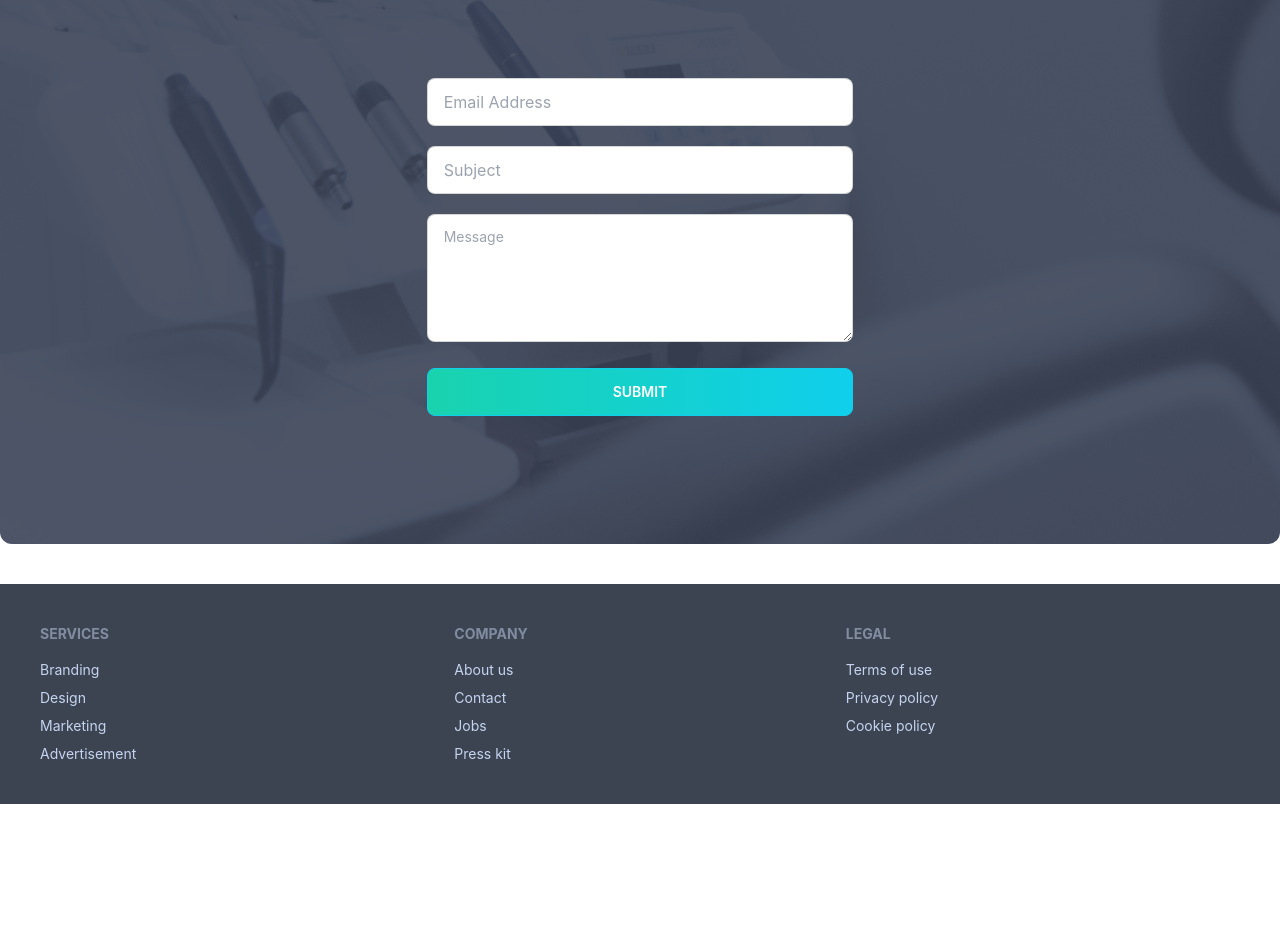
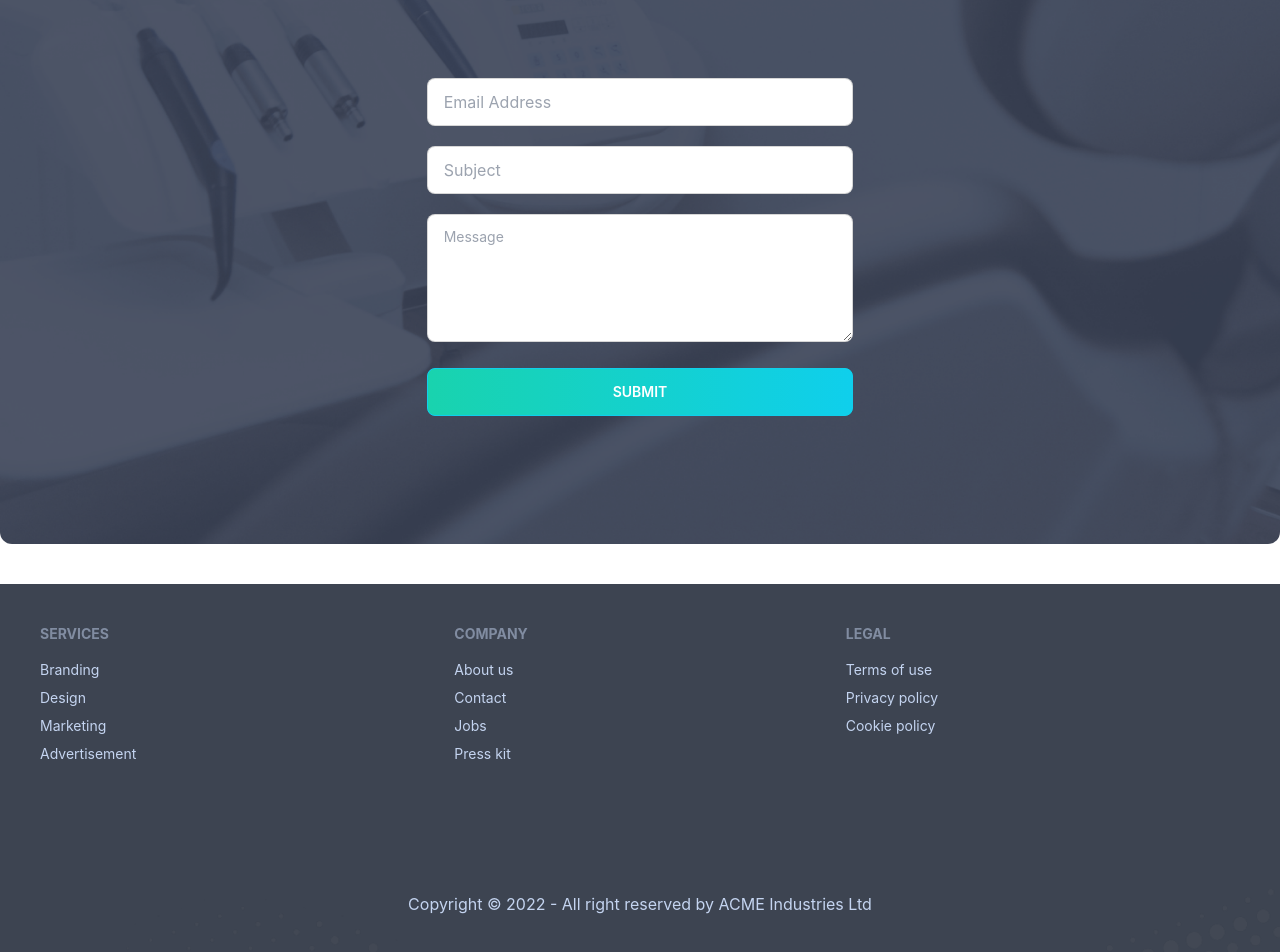
Before and after one commit to Mezan2002/doctors_portal_client_by_mezan, a React (Create React App) app: page / in a window 1280 px wide. Shown: the part 3825-4777 px from the top of the page. Before the commit the page ends 4629 px from the top, so only its background shows below. Built offline with nearby package versions, Linux system fonts and the light colour scheme.

Commit message:
Module 71 finished

```diff
--- a/src/Layout/Main/Main.js
+++ b/src/Layout/Main/Main.js
@@ -1,6 +1,6 @@
 import React from "react";
 import { Outlet } from "react-router-dom";
-import Footer from "../../Pages/Shared/Footer/Footer";
+import BgFooter from "../../Pages/Shared/Footer/Footer";
 import Navbar from "../../Pages/Shared/Navbar/Navbar";
 
 const Main = () => {
@@ -10,7 +10,7 @@ const Main = () => {
         <Navbar></Navbar>
         <Outlet></Outlet>
       </div>
-      <Footer></Footer>
+      <BgFooter></BgFooter>
     </div>
   );
 };
--- a/src/Pages/Home/Contact/Contact.js
+++ b/src/Pages/Home/Contact/Contact.js
@@ -1,12 +1,14 @@
 import React from "react";
 import Bg from "../../../assets/images/appointment.png";
-import PrimaryButton from "../../../components/PrimaryButton/PrimaryButton";
 
 const Contact = () => {
   return (
     <section
       className="mt-16 py-32 mb-10 rounded-xl"
-      style={{ backgroundImage: `url(${Bg})` }}
+      style={{
+        backgroundImage: `url(${Bg})`,
+        backgroundSize: "cover",
+      }}
     >
       <div className="w-4/12 mx-auto">
         <div className="text-center mb-20">
--- a/src/Pages/Shared/Footer/Footer.js
+++ b/src/Pages/Shared/Footer/Footer.js
@@ -1,50 +1,60 @@
 import React from "react";
+import { Link } from "react-router-dom";
+import BgFooter from "../../../assets/images/footer.png";
 
 const Footer = () => {
   return (
     <div>
-      <footer className="footer p-10 bg-neutral text-neutral-content">
+      <footer
+        style={{ backgroundImage: `url(${BgFooter})` }}
+        className="p-10 bg-neutral text-neutral-content"
+      >
+        <div className="footer">
           <div>
             <span className="footer-title">Services</span>
-          <a className="link link-hover" href="/">
+            <Link to="/" className="link link-hover" href="/">
               Branding
-          </a>
-          <a className="link link-hover" href="/">
+            </Link>
+            <Link to="/" className="link link-hover" href="/">
               Design
-          </a>
-          <a className="link link-hover" href="/">
+            </Link>
+            <Link to="/" className="link link-hover" href="/">
               Marketing
-          </a>
-          <a className="link link-hover" href="/">
+            </Link>
+            <Link to="/" className="link link-hover" href="/">
               Advertisement
-          </a>
+            </Link>
           </div>
           <div>
             <span className="footer-title">Company</span>
-          <a className="link link-hover" href="/">
+            <Link to="/" className="link link-hover" href="/">
               About us
-          </a>
-          <a className="link link-hover" href="/">
+            </Link>
+            <Link to="/" className="link link-hover" href="/">
               Contact
-          </a>
-          <a className="link link-hover" href="/">
+            </Link>
+            <Link to="/" className="link link-hover" href="/">
               Jobs
-          </a>
-          <a className="link link-hover" href="/">
+            </Link>
+            <Link to="/" className="link link-hover" href="/">
               Press kit
-          </a>
+            </Link>
           </div>
           <div>
             <span className="footer-title">Legal</span>
-          <a className="link link-hover" href="/">
+            <Link to="/" className="link link-hover" href="/">
               Terms of use
-          </a>
-          <a className="link link-hover" href="/">
+            </Link>
+            <Link to="/" className="link link-hover" href="/">
               Privacy policy
-          </a>
-          <a className="link link-hover" href="/">
+            </Link>
+            <Link to="/" className="link link-hover" href="/">
               Cookie policy
-          </a>
+            </Link>
+          </div>
+        </div>
+        <div className="mt-32 text-center">
+          <p>Copyright © 2022 - All right reserved by ACME Industries Ltd</p>
         </div>
       </footer>
     </div>
```
Lines whose indentation alone changed are shown as unchanged.
